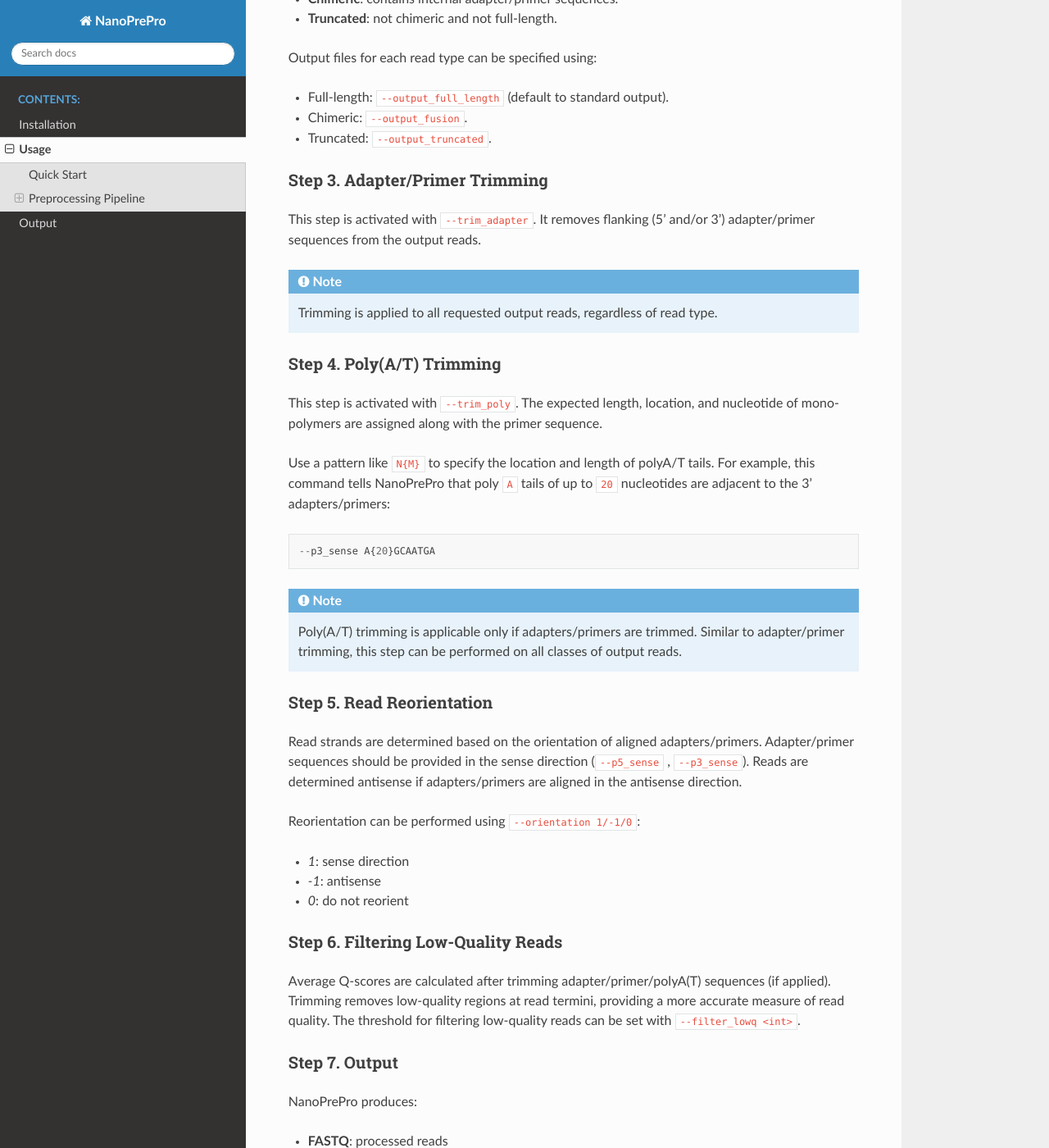
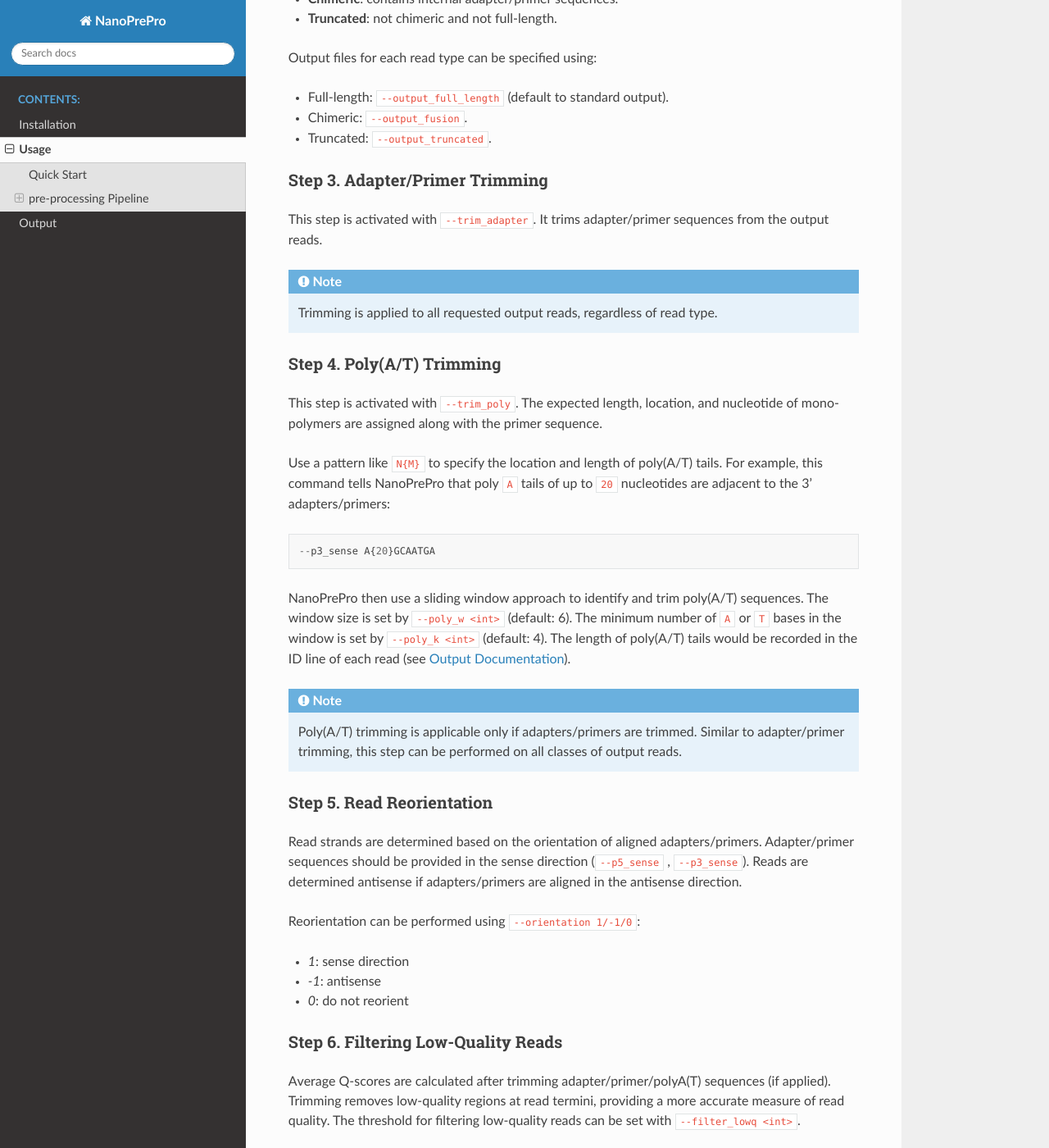
Before and after one commit to jerry955071/NanoPreP, a Sphinx documentation site: the page built from docs/source/usage.rst, in a window 1280 px wide and 1400 px high, scrolled down 1943 px. Shown: the whole window at 82% size. Built offline with Sphinx 7.4.7 and the Read the Docs theme 3.1.0, drawn with Linux system fonts in a browser that asks for light colours; some of the changed text lies outside the part shown.

Commit message:
Updated docs

```diff
--- a/docs/source/index.rst
+++ b/docs/source/index.rst
@@ -1,7 +1,7 @@
 NanoPrePro Documentation
 ========================
 
-NanoPrePro is a preprocessing pipeline for Oxford Nanopore transcriptomic sequencing data.
+NanoPrePro is a pre-processor for Oxford Nanopore transcriptomic sequencing data.
 
 .. toctree::
    :maxdepth: 2
@@ -9,7 +9,7 @@
 
    installation
    usage
-   output
+   output_documentation
 
 
 Citation
--- a/docs/source/output.rst
+++ b/docs/source/output_documentation.rst
@@ -4,14 +4,14 @@
 NanoPrePro produces two main outputs:
 
 - **Processed FASTQ** with per-read annotations
-- **HTML report** summarizing preprocessing results
+- **HTML report** summarizing pre-processing results
 
 .. _per_read_annotation:
 
 Processed FASTQ
 ---------------
 
-NanoPrePro appends preprocessing annotations to the FASTQ read IDs.
+NanoPrePro appends pre-processing annotations to the FASTQ read IDs.
 These annotations use standardized flags, summarized below:
 
 
@@ -51,7 +51,7 @@
 HTML Report
 -----------
 
-The HTML report provides an overview of preprocessing results, including:
+The HTML report provides an overview of pre-processing results, including:
 
 - Quality score histograms
 - Proportion of filtered/passed full-length, truncated, and chimeric reads
--- a/docs/source/usage.rst
+++ b/docs/source/usage.rst
@@ -10,7 +10,7 @@
    :alt: library construction
 
 
-Run a standard preprocessing pipeline using NanoPrePro as follows:
+Run a standard pre-processing pipeline using NanoPrePro as follows:
 
 .. code-block:: bash
 
@@ -26,7 +26,7 @@
       --filter_lowq 7 \
       --report report.html
 
-This command performs the following preprocessing steps and
+This command performs the following pre-processing steps and
 generates a report file (:code:`report.html`):
 
 1. :code:`--beta 0.2`: performs :math:`F_{\beta=0.2}` optimization for adapter/primer alignment cutoffs (see :ref:`Step 1 <f_beta_optimization>`).
@@ -36,7 +36,7 @@
 5. :code:`--orientation 1`: reorients reads to sense strand (see :ref:`Step 5 <reorient>`).
 6. :code:`--filter_lowq 7`: filters low-quality (avg. Q-score < 7) reads (see :ref:`Step 6 <read_filter>`).
 
-Preprocessing Pipeline
+pre-processing Pipeline
 ----------------------
 
 .. _f_beta_optimization:
@@ -103,7 +103,7 @@
 ~~~~~~~~~~~~~~~~~~~~~~~~~~~~~~~
 
 This step is activated with :code:`--trim_adapter`.
-It removes flanking (5' and/or 3') adapter/primer sequences from the output reads.
+It trims adapter/primer sequences from the output reads.
 
 .. note::
 
@@ -117,12 +117,17 @@
 This step is activated with :code:`--trim_poly`.
 The expected length, location, and nucleotide of mono-polymers are assigned along with the primer sequence.
 
-Use a pattern like :code:`N{M}` to specify the location and length of polyA/T tails.
+Use a pattern like :code:`N{M}` to specify the location and length of poly(A/T) tails.
 For example, this command tells NanoPrePro that poly :code:`A` tails of up to :code:`20` nucleotides are adjacent to the 3' adapters/primers:
 
 .. code::
 
    --p3_sense A{20}GCAATGA
+
+NanoPrePro then use a sliding window approach to identify and trim poly(A/T) sequences.
+The window size is set by :code:`--poly_w <int>` (default: 6).
+The minimum number of :code:`A` or :code:`T` bases in the window is set by :code:`--poly_k <int>` (default: 4).
+The length of poly(A/T) tails would be recorded in the ID line of each read (see :ref:`Output Documentation<per_read_annotation>`).
 
 .. note::
 
@@ -159,7 +164,7 @@
 NanoPrePro produces:
 
 - **FASTQ**: processed reads
-- **HTML report**: summary of preprocessing statistics
+- **HTML report**: summary of pre-processing statistics
 
 **FASTQ Files**
 
@@ -172,7 +177,7 @@
    :code:`--output_full_length output.fq.gz`
 
 Per-read annotations are appended to FASTQ read IDs.
-See :ref:`output<per_read_annotation>` for details.
+See :ref:`Output Documentation<per_read_annotation>` for details.
 
 **HTML Report**
 
@@ -180,4 +185,4 @@
 The report includes Q-score distributions, the proportion of full-length/truncated/chimeric reads, and adapter/primer alignment results from :math:`F_{\beta}` optimization.
 
 The simulated alignment results help users manually picking cutoffs.
-See :ref:`output<guideline>` for guidelines on manually selecting alignment cutoffs based on simulated alignment data.
+See :ref:`Output Documentation<guideline>` for guidelines on manually selecting alignment cutoffs based on simulated alignment data.
```
